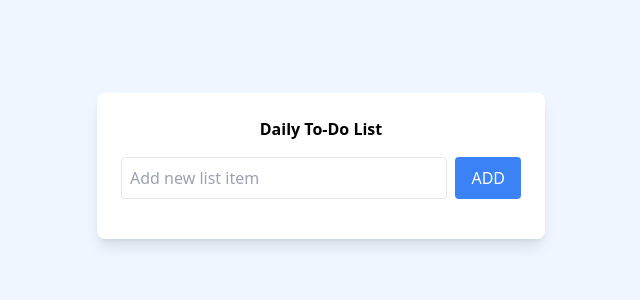
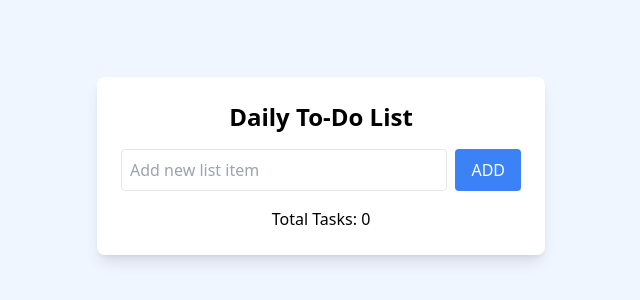
Before and after one commit to salahaKA/todolist_app, a React (Create React App) app: page / in a window 1280 px wide. Shown: the part 234-534 px from the top of the page, without its empty margins (319-959 px from the left). Built offline with nearby package versions, Linux system fonts and the light colour scheme.

Commit message:
Mark task as completed on console-done

```diff
--- a/src/App.js
+++ b/src/App.js
@@ -1,5 +1,4 @@
 import React, { useState } from "react";
-
 
 function App() {
   const [tasks, setTasks] = useState([]);
@@ -12,6 +11,7 @@ function App() {
       setNewTask("");
     } else {
       alert("No task entered");
+      console.log("tasks cannot be empty");
     }
   };
 
@@ -20,6 +20,14 @@ function App() {
       i === index ? { ...task, completed: !task.completed } : task
     );
     setTasks(updatedTasks);
+
+    // if (!updatedTasks[index].completed) {
+    //   console.log("Completed task:", updatedTasks[index]);
+    // }
+    // console.log("Updated tasks:", updatedTasks);
+
+    const completedTasks = updatedTasks.filter(task => task.completed);
+    console.log("Completed tasks:", completedTasks);
   };
 
   const clearTasks = () => {
@@ -29,7 +37,7 @@ function App() {
   return (
     <div className="min-h-screen bg-blue-50 flex items-center justify-center p-4">
       <div className="bg-white p-6 rounded-lg shadow-lg max-w-md w-full">
-        <h1 className="text-2x1 font-bold text-center mb-4">
+        <h1 className="text-2xl font-bold text-center mb-4">
           Daily To-Do List
         </h1>
 
@@ -51,7 +59,7 @@ function App() {
         </div>
 
         <ul className="space-y-2">
-        {tasks.map((task, index) => (
+          {tasks.map((task, index) => (
             <li key={index} className="flex items-center gap-2">
               <input
                 type="checkbox"
@@ -59,7 +67,9 @@ function App() {
                 onChange={() => toggleTaskCompletion(index)}
                 className="form-checkbox text-green-500"
               />
-              <span className={task.completed ? "line-through text-gray-500" : ""}>
+              <span
+                className={task.completed ? "line-through text-gray-500" : ""}
+              >
                 {task.text}
               </span>
             </li>
@@ -74,6 +84,10 @@ function App() {
             Clear All
           </button>
         )}
+
+        <div className="mt-4 text-center">
+          <p>Total Tasks: {tasks.length}</p>
+        </div>
       </div>
     </div>
   );
```
